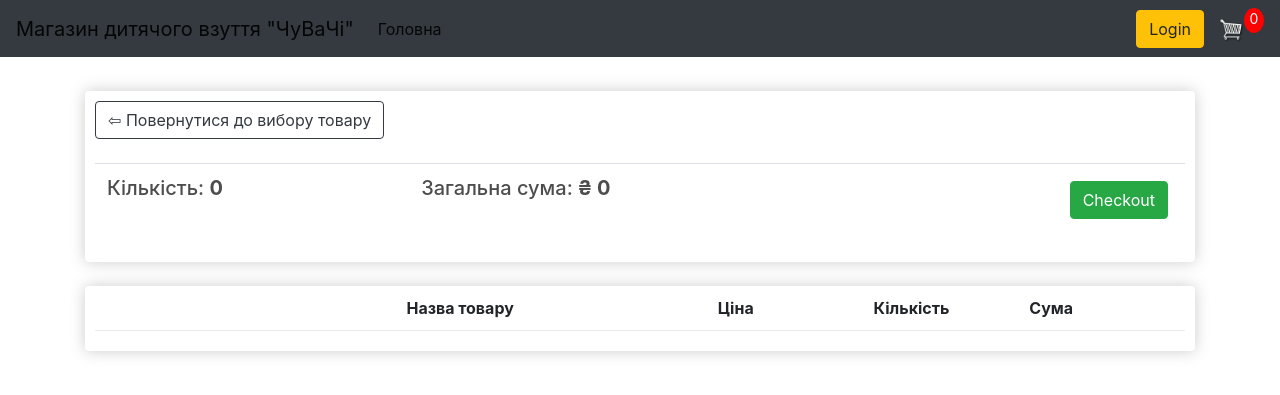
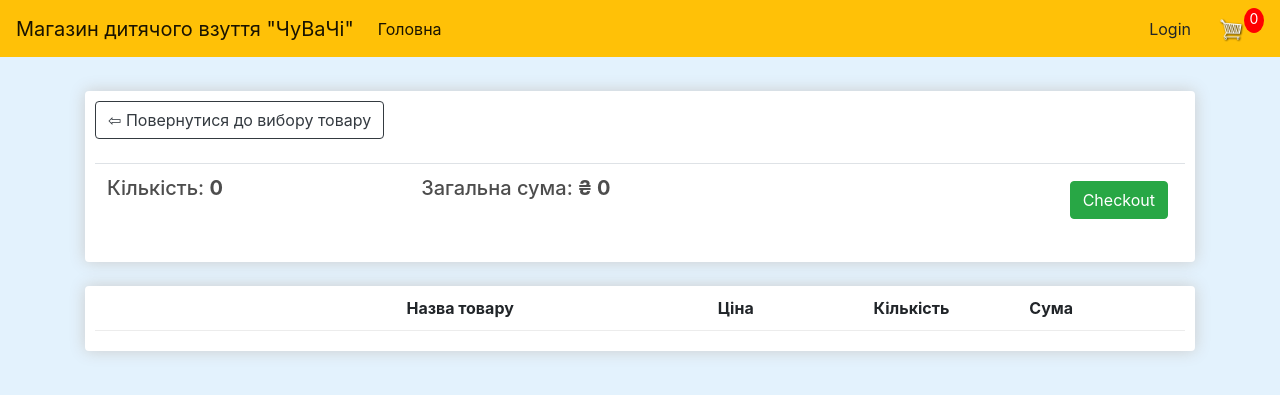
Before and after one commit to Romko97/internet_shop, a Django app: page /cart/ in a window 1280 px wide. Shown: the top 395 px of the page. Run offline with Django 3.2, Linux system fonts and the light colour scheme; lists and menus that the app fills with data are empty; some libraries are stand-ins or nearby versions.

Commit message:
change the background

```diff
--- a/ecommerce/store/templates/store/main.html
+++ b/ecommerce/store/templates/store/main.html
@@ -58,8 +58,8 @@
     integrity="sha384-JcKb8q3iqJ61gNV9KGb8thSsNjpSL0n8PARn9HuZOnIxN0hoP+VmmDGMN5t9UJ0Z"
     crossorigin="anonymous">
 </head>
-<body>
-    <nav class="navbar navbar-expand-lg navbar-light bg-dark">
+<body style="background-color: #e3f2fd;">
+    <nav class="navbar navbar-expand-lg navbar-light bg-warning">
       <a class="navbar-brand" href="{% url 'store' %}">Магазин дитячого взуття "ЧуВаЧі"</a>
       <button class="navbar-toggler" type="button" data-toggle="collapse" data-target="#navbarSupportedContent" aria-controls="navbarSupportedContent" aria-expanded="false" aria-label="Toggle navigation">
         <span class="navbar-toggler-icon"></span>
```
